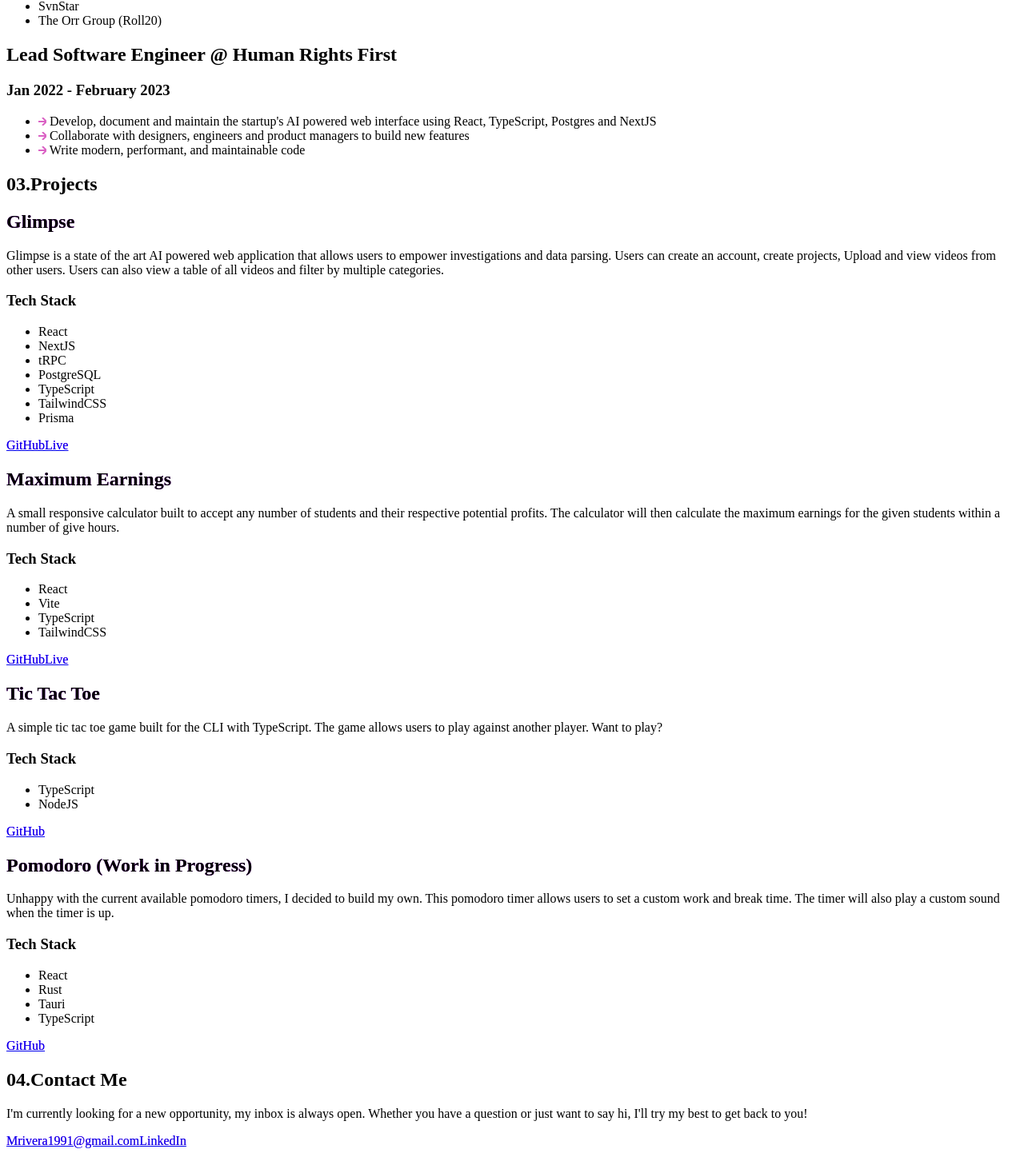
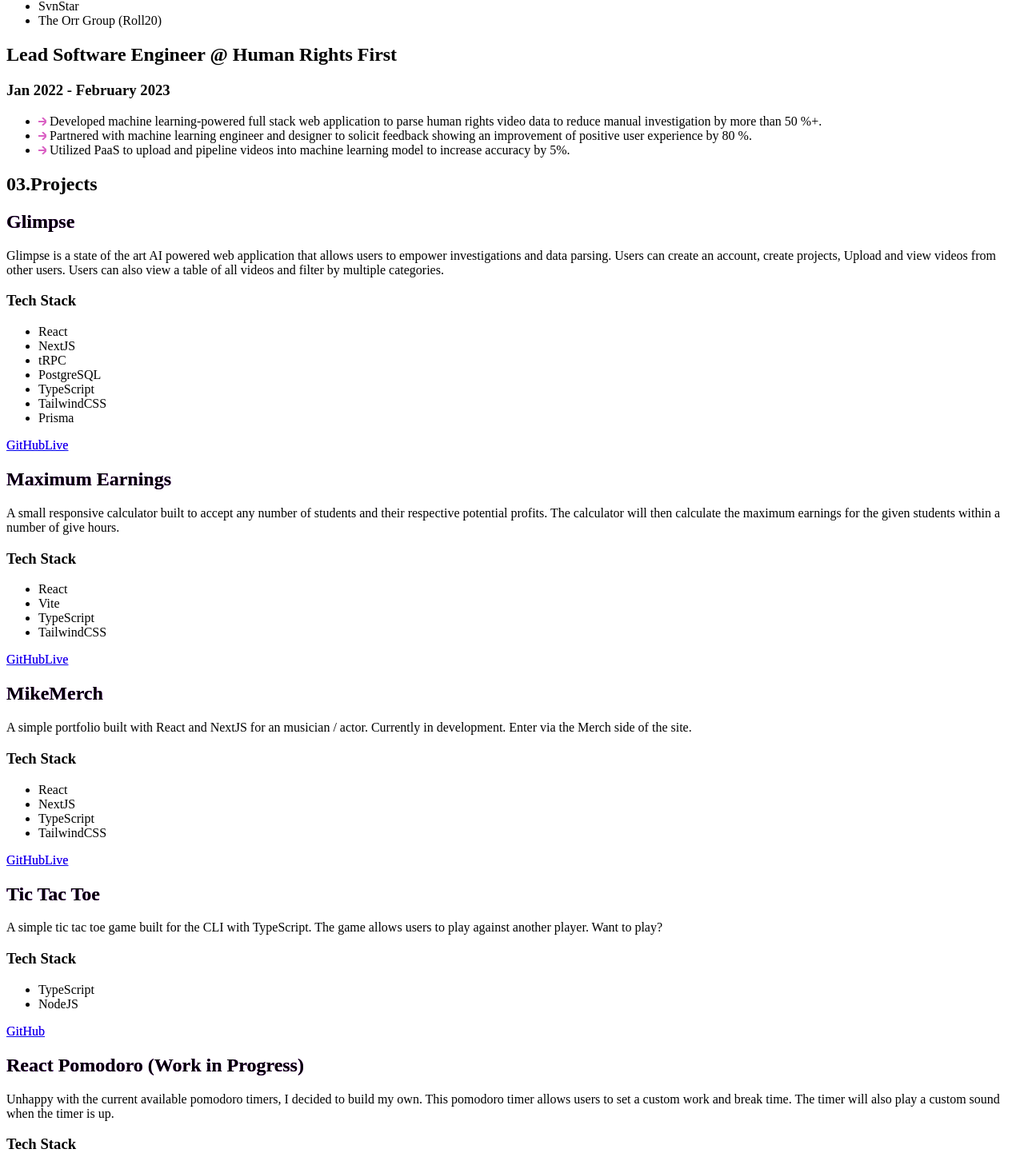
Before and after one commit to MarkRivera/2023-Portfolio, a React (Vite) app: page / in a window 1280 px wide. Shown: the part 4556-6018 px from the top of the page at 80% size. Built offline with nearby package versions, Linux system fonts and the light colour scheme.

Commit message:
updates to portfolio

```diff
--- a/package.json
+++ b/package.json
@@ -15,6 +15,7 @@
   "scripts": {
     "dev": "vite",
     "build": "tsc && vite build",
+    "preview": "vite preview --port 8080",
     "serve": "vite preview",
     "test": "vitest",
     "test:ui": "vitest --ui",
--- a/src/components/ProjectSection.tsx
+++ b/src/components/ProjectSection.tsx
@@ -1,86 +1,142 @@
-import Section from "./Section"
+import Section from "./Section";
 
 type Project = {
-  name: string
-  description: string
-  techStack: string[]
-  github: string
-  live: string | null
-}
+  name: string;
+  description: string;
+  techStack: string[];
+  github: string;
+  live: string | null;
+};
 
-type ProjectData = Project[]
+type ProjectData = Project[];
 
 const ProjectCard = ({ project }: { project: Project }) => {
-  return <div className="flex flex-col w-72 sm:w-1/2 bg-primary rounded-2xl p-8">
-    <h2 className="text-2xl font-semibold mb-4 text-gradient bg-clip-text text-transparent">{project.name}</h2>
-    <p className="text-sm mb-4">
-      {project.description}
-    </p>
+  return (
+    <div className="flex w-full flex-col rounded-2xl bg-primary p-8 sm:w-1/2">
+      <h2 className="text-gradient mb-4 bg-clip-text text-2xl font-semibold text-transparent">
+        {project.name}
+      </h2>
+      <p className="mb-4 text-sm">{project.description}</p>
       <div className="flex">
         <div className="flex flex-col">
-        <h3 className="text-sm font-semibold mb-2">Tech Stack</h3>
+          <h3 className="mb-2 text-sm font-semibold">Tech Stack</h3>
           <ul className="flex flex-wrap">
             {project.techStack.map((tech, index) => {
-            return <li key={index} className="mr-2">{tech}</li>
+              return (
+                <li key={index} className="mr-2">
+                  {tech}
+                </li>
+              );
             })}
           </ul>
-        <div className="font-bold text-gradient bg-clip-text text-transparent mt-4">
-          <a
-            className="mr-4"
-            href={project.github} target="blank">GitHub</a>
-          {project.live && <a
-            href={project.live}
-            target="blank"
-          >Live</a>}
+          <div className="text-gradient mt-4 bg-clip-text font-bold text-transparent">
+            <a className="mr-4" href={project.github} target="blank">
+              GitHub
+            </a>
+            {project.live && (
+              <a href={project.live} target="blank">
+                Live
+              </a>
+            )}
           </div>
         </div>
       </div>
     </div>
-}
+  );
+};
 
 const Projects = () => {
   const projects: ProjectData = [
     {
       name: "Glimpse",
-      description: "Glimpse is a state of the art AI powered web application that allows users to empower investigations and data parsing. Users can create an account, create projects, Upload and view videos from other users. Users can also view a table of all videos and filter by multiple categories.",
-      techStack: ["React", "NextJS", "tRPC", "PostgreSQL", "TypeScript", "TailwindCSS", "Prisma"],
-      github: "https://github.com/Human-Rights-First-Innovation-Lab/glimpse-web",
+      description:
+        "Glimpse is a state of the art AI powered web application that allows users to empower investigations and data parsing. Users can create an account, create projects, Upload and view videos from other users. Users can also view a table of all videos and filter by multiple categories.",
+      techStack: [
+        "React",
+        "NextJS",
+        "tRPC",
+        "PostgreSQL",
+        "TypeScript",
+        "TailwindCSS",
+        "Prisma"
+      ],
+      github:
+        "https://github.com/Human-Rights-First-Innovation-Lab/glimpse-web",
       live: "https://glimpse-neon.vercel.app/"
     },
     {
       name: "Maximum Earnings",
-      description: "A small responsive calculator built to accept any number of students and their respective potential profits. The calculator will then calculate the maximum earnings for the given students within a number of give hours.",
+      description:
+        "A small responsive calculator built to accept any number of students and their respective potential profits. The calculator will then calculate the maximum earnings for the given students within a number of give hours.",
       techStack: ["React", "Vite", "TypeScript", "TailwindCSS"],
       github: "https://github.com/MarkRivera/maximum-earnings",
       live: "https://maximum-earnings.vercel.app/"
     },
     {
+      name: "MikeMerch",
+      description:
+        "A simple portfolio built with React and NextJS for an musician / actor. Currently in development. Enter via the Merch side of the site.",
+      techStack: ["React", "NextJS", "TypeScript", "TailwindCSS"],
+      github: "https://github.com/MarkRivera/next-merch",
+      live: "https://quirky-kilby-e5e908.netlify.app/"
+    },
+    {
       name: "Tic Tac Toe",
-      description: "A simple tic tac toe game built for the CLI with TypeScript. The game allows users to play against another player. Want to play?",
+      description:
+        "A simple tic tac toe game built for the CLI with TypeScript. The game allows users to play against another player. Want to play?",
       techStack: ["TypeScript", "NodeJS"],
       github: "https://github.com/MarkRivera/tic-tac-toe",
       live: null
     },
     {
-      name: "Pomodoro (Work in Progress)",
-      description: "Unhappy with the current available pomodoro timers, I decided to build my own. This pomodoro timer allows users to set a custom work and break time. The timer will also play a custom sound when the timer is up.",
+      name: "React Pomodoro (Work in Progress)",
+      description:
+        "Unhappy with the current available pomodoro timers, I decided to build my own. This pomodoro timer allows users to set a custom work and break time. The timer will also play a custom sound when the timer is up.",
       techStack: ["React", "Rust", "Tauri", "TypeScript"],
       github: "https://github.com/MarkRivera/pomodoro",
       live: null
+    },
+    {
+      name: "Solid Pomodoro (Work in Progress)",
+      description:
+        "Same as the React Pomo but built with SolidJS. This pomodoro timer allows users to set a custom work and break time. The timer will also play a custom sound when the timer is up.",
+      techStack: ["SolidJS", "Rust", "Tauri", "TypeScript"],
+      github: "https://github.com/MarkRivera/solid-pomo",
+      live: null
+    },
+    {
+      name: "Human Rights First - Blue Witness",
+      description:
+        "Blue Witness is a web application that allows users to research police misconduct in the United States. Users can view a map of the United States and view police misconduct in their area. Users can also view a table of all police misconduct and filter by multiple categories.",
+      techStack: [
+        "React",
+        "JavaScript",
+        "Python",
+        "Redux",
+        "ChartJS",
+        "Ant Design"
+      ],
+      github:
+        "https://github.com/BloomTech-Labs/human-rights-first-police-fe-a",
+      live: null
     }
-  ]
+  ];
 
-  return <section className="flex flex-col sm:flex-row flex-wrap">
+  return (
+    <section className="flex flex-col flex-wrap sm:flex-row sm:justify-center">
       {projects.map((project, index) => {
-      return <ProjectCard key={index} project={project} />
+        return <ProjectCard key={index} project={project} />;
       })}
     </section>
-}
+  );
+};
 
 const ProjectSection = () => {
   return (
-    <Section title="Projects" number="03" children={<Projects />} id="projects" />
-  )
-}
+    <Section title="Projects" number="03" id="projects">
+      <Projects />
+    </Section>
+  );
+};
 
-export default ProjectSection
+export default ProjectSection;
--- a/src/components/ResumeSection.tsx
+++ b/src/components/ResumeSection.tsx
@@ -4,14 +4,14 @@ import Section from "./Section";
 import { Arrow } from "./Arrow";
 
 type WorkHistory = {
-  company: string
-  position: string
-  startDate: string
-  endDate: string
-  responsibilities: string[]
+  company: string;
+  position: string;
+  startDate: string;
+  endDate: string;
+  responsibilities: string[];
 };
 
-type ResumeData = WorkHistory[]
+type ResumeData = WorkHistory[];
 
 const Resume = () => {
   const data: ResumeData = [
@@ -20,76 +20,105 @@ const Resume = () => {
       position: "Lead Software Engineer",
       startDate: "Jan 2022",
       endDate: "February 2023",
-      responsibilities: ["Develop, document and maintain the startup's AI powered web interface using React, TypeScript, Postgres and NextJS", "Collaborate with designers, engineers and product managers to build new features", "Write modern, performant, and maintainable code"]
+      responsibilities: [
+        "Developed machine learning-powered full stack web application to parse human rights video data to reduce manual investigation by more than 50 %+.",
+        "Partnered with machine learning engineer and designer to solicit feedback showing an improvement of positive user experience by 80 %.",
+        "Utilized PaaS to upload and pipeline videos into machine learning model to increase accuracy by 5%."
+      ]
     },
     {
       company: "QuotaPath",
       position: "Software Engineer",
       startDate: "Aug 2021",
       endDate: "Apr 2022",
-      responsibilities: ["Improved render performance by 96% through dependency upgrades and code refactoring", "Contributed to the development and maintenance of a Django/React application", "Worked closely with UI/UX and QA teams to ensure product stability and user retention"]
+      responsibilities: [
+        "Optimized React application performance through caching, memoization, and dependency management. Reducing unnecessary rerenders by 96 %.",
+        "Updated and maintained a Django / Python backend with a PostgreSQL database.",
+        "Authored Unit and E2E tests with tools such as Cypress and CircleCI to maintain at least 75% test coverage and 99.999 % uptime."
+      ]
     },
     {
       company: "SvnStar",
       position: "Software Engineer",
       startDate: "Feb 2021",
       endDate: "Nov 2021",
-      responsibilities: ["Developed a React/Redux web application for a startup that provides a platform for users to safely interact with US law enforcement", "Authored test suites to ensure app stability and redundancy", "Write modern, performant, and maintainable code"]
+      responsibilities: [
+        "Collaborated with 3 engineers to create a SaaS to enable safe interactions with public law enforcement. Culminating in an acceptance by the AWS accelerator program",
+        "Designed and engineered technical spec sheets and beta application for investors, securing $800,000+ in investment capital.",
+        "Authored a comprehensive suite of unit tests to enable a migration from Next.js to AWS Amplify without the loss of functionality.",
+        "Coordinated with the Project Manager to produce technical specs and working prototype that was presented to the City of Chicago and Port Authority."
+      ]
     },
     {
       company: "The Orr Group (Roll20)",
       position: "Junior Software Engineer",
       startDate: "Aug 2020",
       endDate: "Jan 2021",
-      responsibilities: ["Authored and maintained over 20+ virtual tabletop gaming sheets which are used by over 8 million players", "Resolved over 100+ bugs and feature requests in a 6 month period", "Collaborated with UI/UX to design wireframes and mockups for new features"]
+      responsibilities: [
+        "Developed and updated over 20+ virtual tabletop gaming sheets, which are used by over 8,000,000 users.",
+        "Resolved 8 to 10 user generated tickets daily, which resulted in consistently updated sheets and improved user satisfaction.",
+        "Designed wireframes for multiple sheets, improving team coordination and development time on long or complex projects."
+      ]
     }
   ];
 
   const [activeCompany, setActiveCompany] = useState<WorkHistory>(data[0]);
 
   const handleCompanyClick = (company: WorkHistory) => {
-    setActiveCompany(company)
+    setActiveCompany(company);
+  };
+
+  return (
+    <section className="mb-16 flex flex-col">
+      <div className="flex w-full overflow-x-auto">
+        <ul className="ml-4 flex w-full scrollbar-thin scrollbar-track-primary scrollbar-thumb-secondary scrollbar-thumb-rounded">
+          {data.map((item, index) => {
+            return (
+              <li
+                key={index}
+                className={cx(
+                  "w-max mt-4 px-4 h-12 whitespace-nowrap cursor-pointer",
+                  {
+                    "sm:border-b-secondary sm:border-b-2 font-semibold text-secondary sm:text-white":
+                      activeCompany.company === item.company
                   }
-
-  return <section className="flex flex-col mb-16">
-    <div className="flex w-full overflow-x-auto">
-      <ul className="flex w-full ml-4 scrollbar-thin scrollbar-track-primary scrollbar-thumb-secondary scrollbar-thumb-rounded">
-        {data.map((item, index) => {
-          return <li key={index} className={cx("w-max mt-4 px-4 h-12 whitespace-nowrap cursor-pointer",
-            {
-              "sm:border-b-secondary sm:border-b-2 font-semibold text-secondary sm:text-white": activeCompany.company === item.company,
-            })
-          }
-            onClick={() => handleCompanyClick(item)}>
+                )}
+                onClick={() => handleCompanyClick(item)}
+              >
                 {item.company}
               </li>
-        })
-        }
+            );
+          })}
         </ul>
       </div>
-    <div className="px-12 mt-8">
+      <div className="mt-8 px-12">
         <h2 className="mb-2">
           {`${activeCompany.position} @ `}
-        <span className="text-secondary font-semibold">
+          <span className="font-semibold text-secondary">
             {`${activeCompany.company}`}
           </span>
         </h2>
         <h3 className="mb-4">{`${activeCompany.startDate} - ${activeCompany.endDate}`}</h3>
         <ul>
           {activeCompany.responsibilities.map((item, index) => {
-          return <li key={index} className="mb-4">
+            return (
+              <li key={index} className="mb-4">
                 <Arrow /> {item}
               </li>
+            );
           })}
         </ul>
       </div>
     </section>
-}
+  );
+};
 
 const ResumeSection = () => {
   return (
-    <Section title="Resume" number="02" children={<Resume />} id="resume" />
-  )
-}
+    <Section title="Resume" number="02" id="resume">
+      <Resume />
+    </Section>
+  );
+};
 
-export default ResumeSection
+export default ResumeSection;
```
Also changed, not shown: 1 other file (tests, documents, lock files or other folders). Lines whose indentation alone changed are shown as unchanged.
